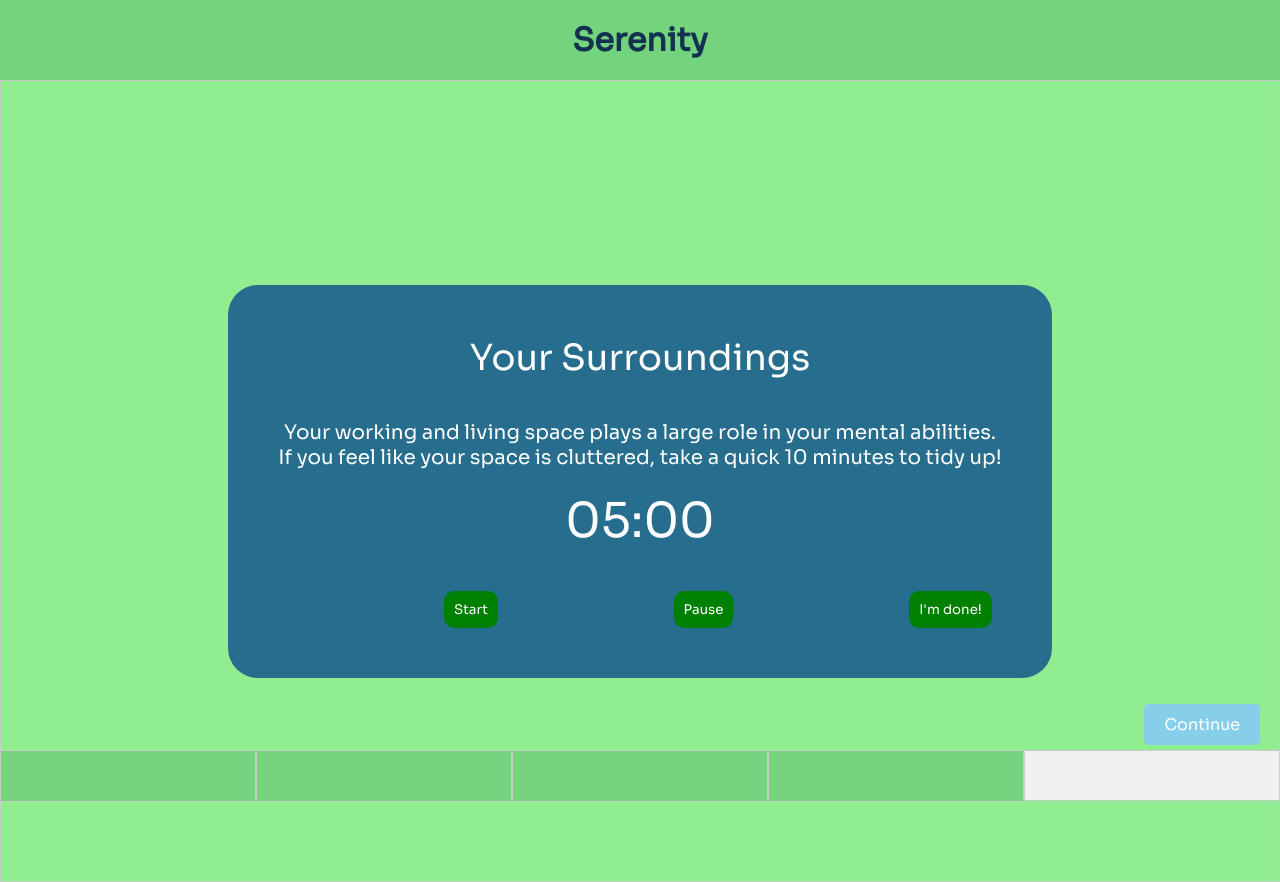
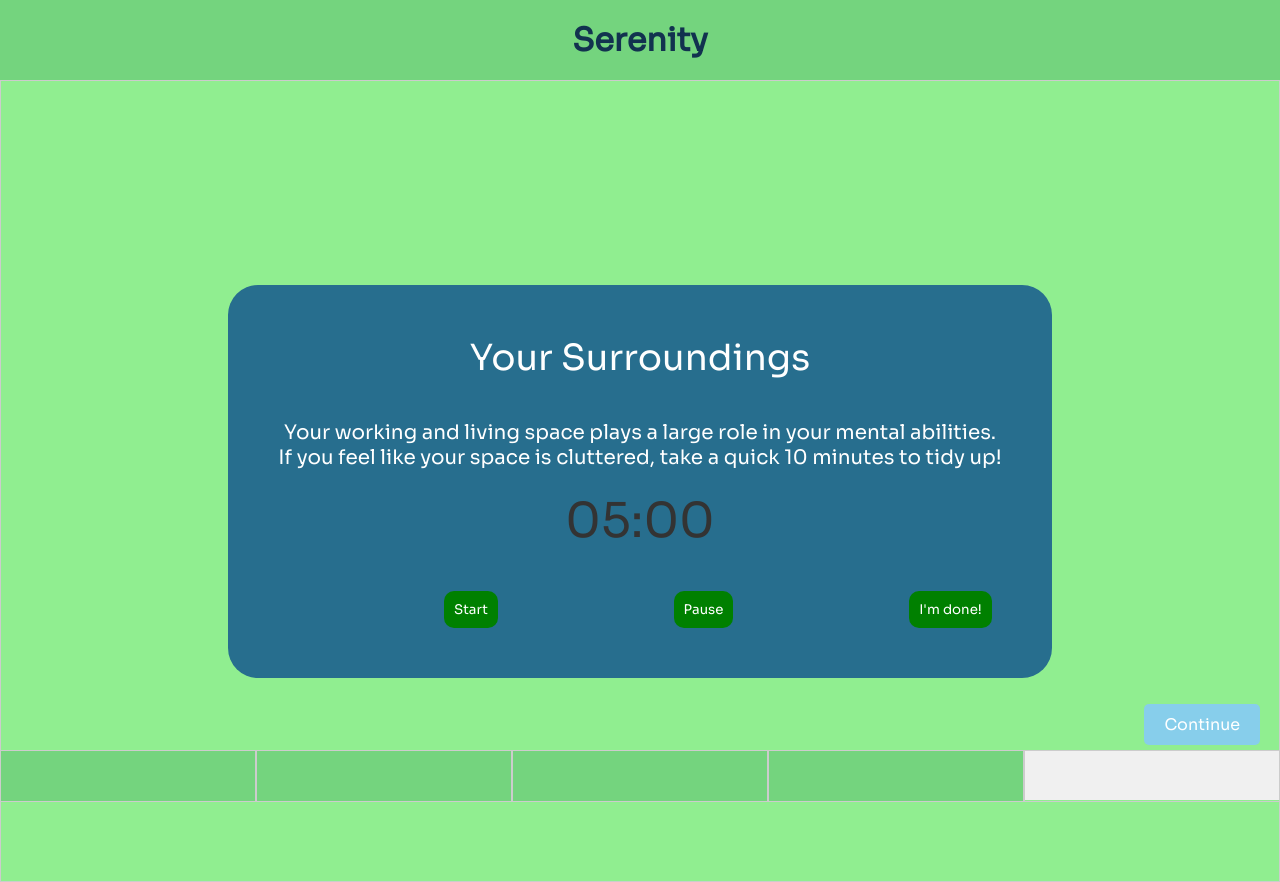
Before and after one commit to davidy838/serenity, a React (Create React App) app: page /surroundings in a window 1280 px wide. Built offline with nearby package versions, Linux system fonts and the light colour scheme.

Commit message:
finished

```diff
--- a/src/pages/Surroundings.js
+++ b/src/pages/Surroundings.js
@@ -68,7 +68,7 @@ function Surroundings() {
 
             <div style={{ fontSize: '36px', marginBottom: '40px', color: 'white' }}>Your Surroundings</div>
             <div style={{ fontSize: '20px', marginBottom: '20px', color: 'white' }}>Your working and living space plays a large role in your mental abilities.<br />If you feel like your space is cluttered, take a quick 10 minutes to tidy up!</div>
-            <div style={{ fontSize: '48px', color: '#333', color: 'white' }}>{`${pad(minutes)}:${pad(seconds)}`}</div>
+            <div style={{ fontSize: '48px', color: '#333'}}>{`${pad(minutes)}:${pad(seconds)}`}</div>
 
 
             <div style={{ display: 'flex', justifyContent: 'center', marginTop: '20px' }}>
```
